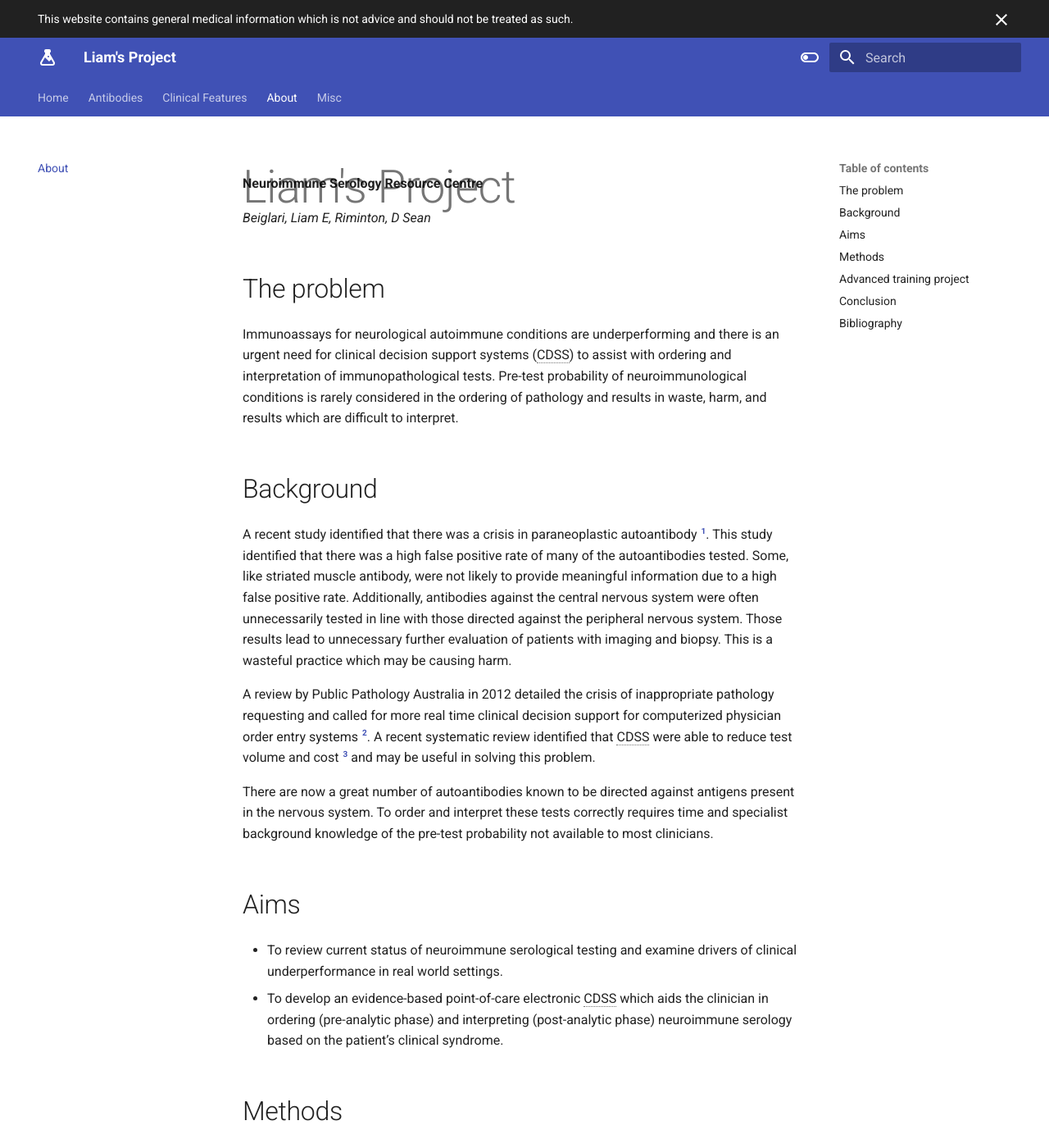
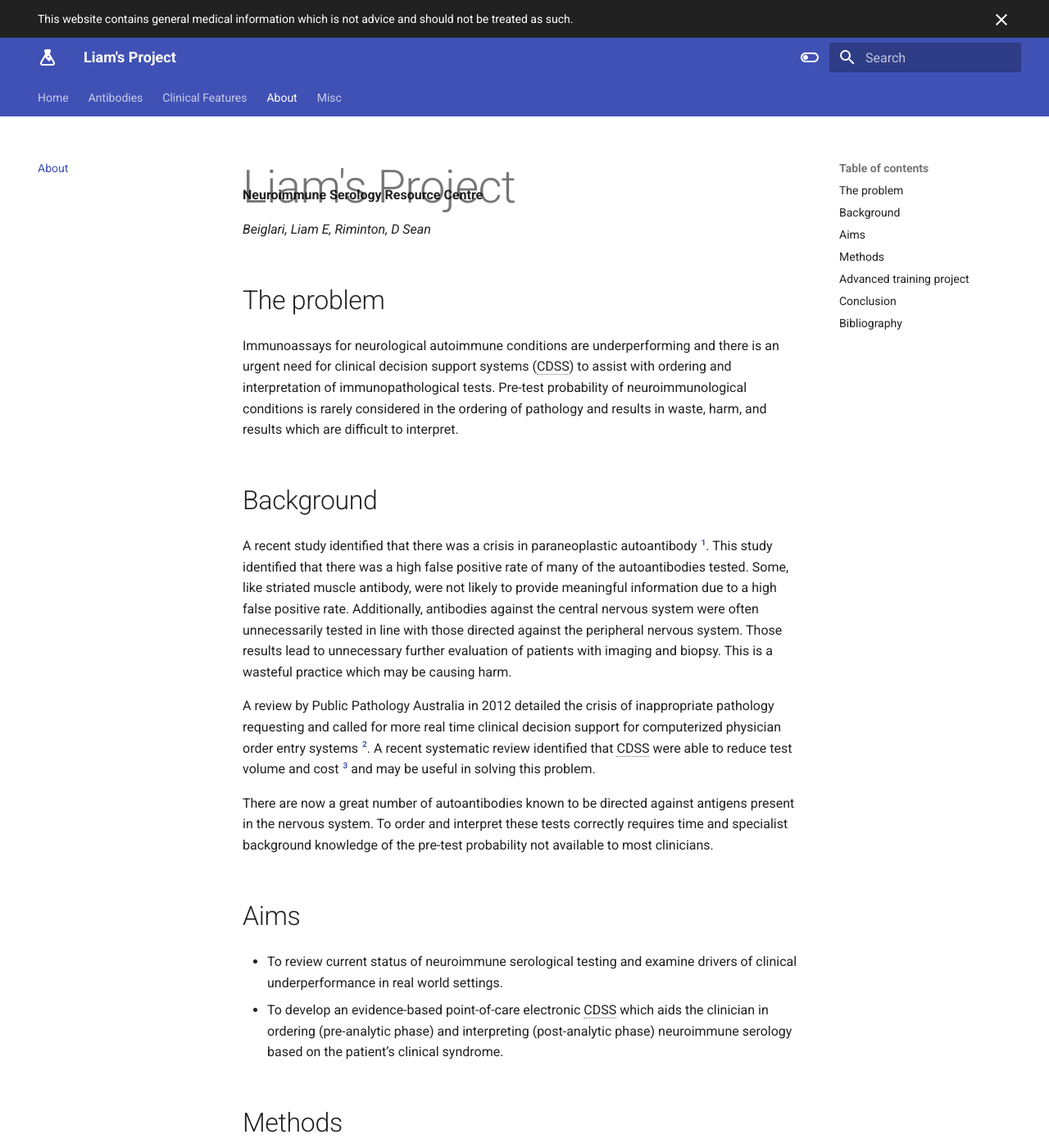
Before and after one commit to monchee/liamsproject, an MkDocs documentation site: the page built from docs/about.md, in a window 1280 px wide and 1400 px high. Shown: the whole window at 82% size. Built offline with MkDocs 1.6.1 and Material for MkDocs 9.7.7, drawn with Linux system fonts in a browser that asks for light colours; plug-ins that fetch from the network failed and are left out.

Commit message:
Update extra.css

```diff
--- a/docs/stylesheets/extra.css
+++ b/docs/stylesheets/extra.css
@@ -7,7 +7,7 @@
 .md-typeset h1 {
     color: var(--md-default-fg-color--light);
     font-size: 3.5em;
-    margin: 0 0 -1.25em
+    margin: 0 0 -1em
 }
 
 .md-typeset h2 {
```
